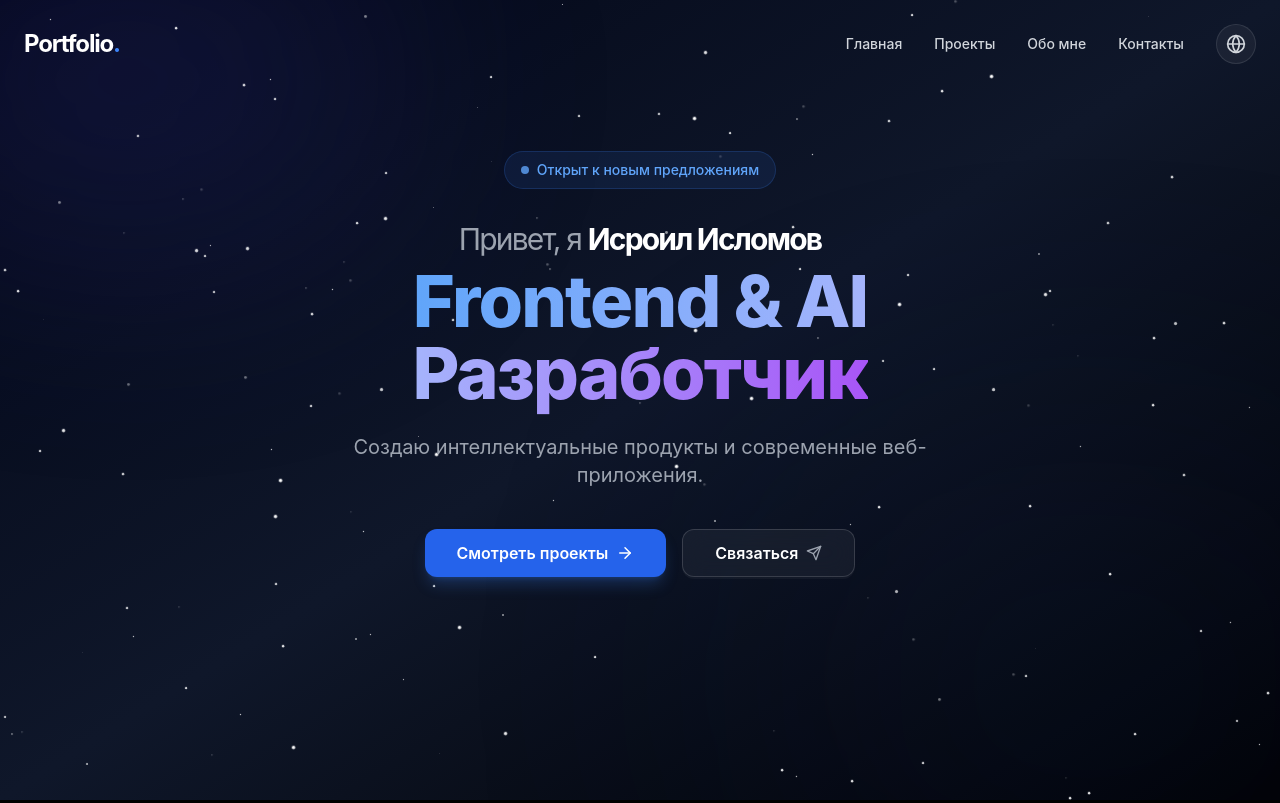
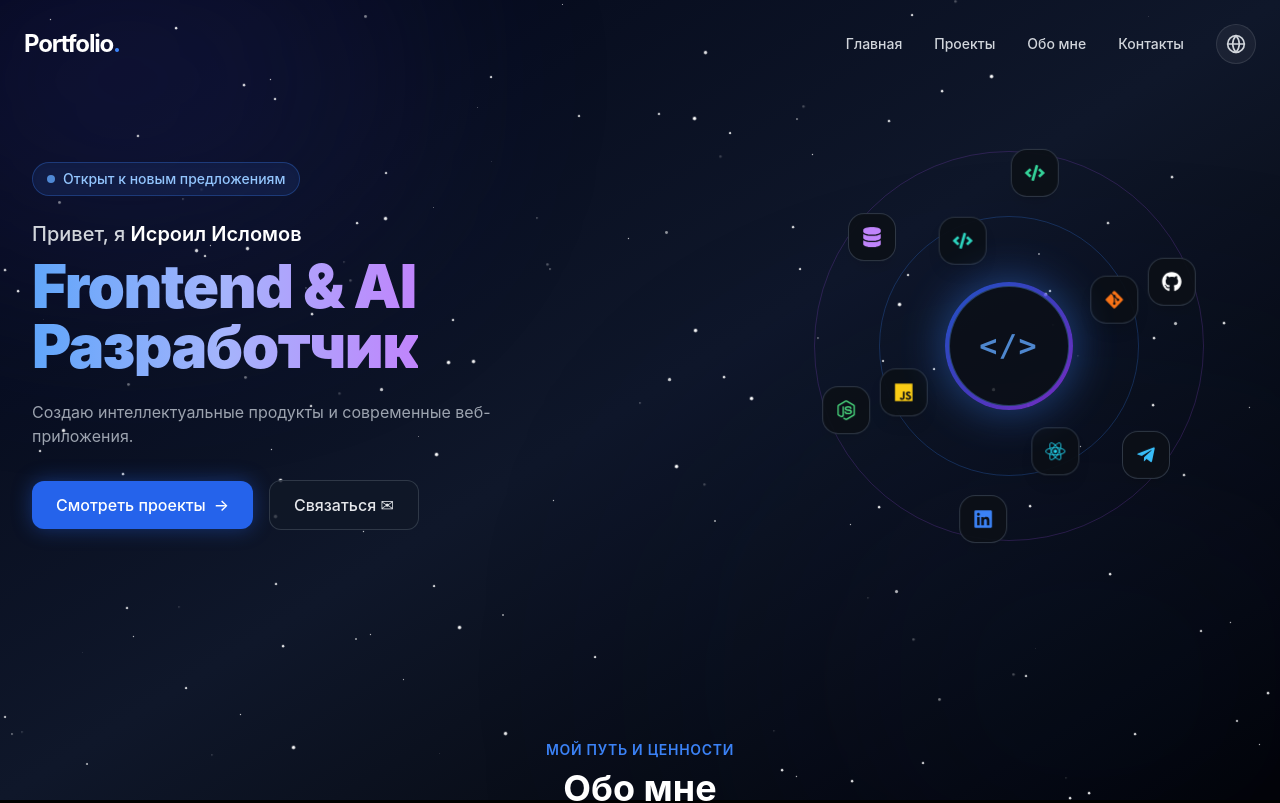
Before and after one commit to IsroilIslomov37/My-Portfolio, a React (Vite) app in the folder vite-project/: page / in a window 1280 px wide. Shown: the top 803 px of the page. Built offline with nearby package versions, Linux system fonts and the light colour scheme.

Commit message:
PlanetOrbit added

```diff
--- a/vite-project/src/components/About.jsx
+++ b/vite-project/src/components/About.jsx
@@ -1,3 +1,4 @@
+import React from 'react';
 import { useTranslation } from 'react-i18next';
 import SectionTitle from './SectionTitle';
 import { FiCode, FiBookOpen, FiMonitor, FiCheckCircle } from 'react-icons/fi';
@@ -6,13 +7,13 @@ const About = () => {
   const { t } = useTranslation();
 
   return (
-    <section id="about" className="py-20 px-6 max-w-7xl mx-auto">
+    <section id="about" className="py-16 px-6 max-w-7xl mx-auto">
       <SectionTitle
         title={t('about.title')}
         subtitle={t('about.subtitle')}
       />
 
-      <div className="grid grid-cols-1 lg:grid-cols-12 gap-8 items-stretch">
+      <div className="grid grid-cols-1 lg:grid-cols-12 gap-6 items-stretch">
         {/* Карточки слева */}
         <div className="lg:col-span-4 flex flex-col gap-4">
           <div className="bg-white/5 border border-white/10 backdrop-blur-md rounded-2xl p-6 flex items-center gap-4 hover:border-white/20 transition-all">
@@ -66,7 +67,7 @@ const About = () => {
           </div>
 
           {/* Список преимуществ */}
-          <div className="grid grid-cols-1 sm:grid-cols-2 gap-4 mt-8 pt-6 border-t border-white/10">
+          <div className="grid grid-cols-1 sm:grid-cols-2 gap-4 mt-6 pt-6 border-t border-white/10">
             <div className="flex items-center gap-3 text-sm text-gray-200">
               <FiCheckCircle className="text-cyan-400 text-lg flex-shrink-0" />
               <span>{t('about.feat_1')}</span>
--- a/vite-project/src/components/Hero.jsx
+++ b/vite-project/src/components/Hero.jsx
@@ -1,51 +1,60 @@
-import { useTranslation } from 'react-i18next';
-import { Button } from 'antd';
-import { FiArrowRight, FiSend } from 'react-icons/fi';
+import React from 'react';
+import PlanetOrbit from './PlanetOrbit';
 
 const Hero = () => {
-  const { t } = useTranslation();
+  return (
+    <section className="relative pt-28 pb-12 px-4 sm:px-6 lg:px-8 overflow-hidden">
 
-  return (
-    <section id="hero" className="min-h-[85vh] flex flex-col items-center justify-center text-center px-6 pt-12 relative">
-      <div className="inline-flex items-center gap-2 px-4 py-2 rounded-full bg-blue-500/10 border border-blue-500/20 text-blue-400 text-xs sm:text-sm font-medium mb-8 animate-fade-in">
+      {/* Главный контейнер на 2 колонки */}
+      <div className="max-w-7xl w-full mx-auto grid grid-cols-1 lg:grid-cols-12 gap-12 items-center">
+
+        {/* ЛЕВАЯ КОЛОНКА: Текст, бейдж и кнопки */}
+        <div className="lg:col-span-7 flex flex-col items-center lg:items-start text-center lg:text-left space-y-6">
+
+          {/* Бейдж */}
+          <div className="inline-flex items-center gap-2 px-3.5 py-1.5 rounded-full bg-blue-950/60 border border-blue-500/30 text-blue-300 text-xs sm:text-sm font-medium shadow-inner">
             <span className="w-2 h-2 rounded-full bg-blue-400 animate-pulse"></span>
-        {t('hero.badge')}
+            Открыт к новым предложениям
           </div>
 
-      <h1 className="text-4xl sm:text-6xl md:text-7xl font-extrabold text-white tracking-tight mb-6 max-w-4xl leading-tight">
-        <span className="text-gray-400 font-normal block text-2xl sm:text-3xl mb-2">
-          {t('hero.greeting')} <span className="text-white font-bold">{t('hero.name')}</span>
-        </span>
-        <span className="bg-clip-text text-transparent bg-gradient-to-r from-blue-400 via-indigo-300 to-purple-500">
-          {t('hero.title_1')} {t('hero.title_2')}
-        </span>
+          {/* Заголовок */}
+          <div className="space-y-2">
+            <p className="text-gray-300 text-lg sm:text-xl font-medium">
+              Привет, я <span className="text-white font-semibold">Исроил Исломов</span>
+            </p>
+            <h1 className="text-4xl sm:text-6xl font-black tracking-tight leading-none text-transparent bg-clip-text bg-gradient-to-r from-blue-400 via-indigo-300 to-purple-400">
+              Frontend & AI <br className="hidden sm:inline" /> Разработчик
             </h1>
+          </div>
 
-      <p className="text-gray-400 text-base sm:text-lg md:text-xl max-w-2xl mb-10 leading-relaxed">
-        {t('hero.subtitle')}
+          {/* Описание */}
+          <p className="text-gray-400 text-sm sm:text-base max-w-lg">
+            Создаю интеллектуальные продукты и современные веб-приложения.
           </p>
 
-      <div className="flex flex-col sm:flex-row items-center gap-4">
-        <a href="#projects">
-          <Button
-            type="primary"
-            size="large"
-            className="bg-blue-600 hover:bg-blue-500 h-12 px-8 rounded-xl font-semibold flex items-center gap-2 shadow-lg shadow-blue-500/25 border-none"
+          {/* Кнопки */}
+          <div className="flex flex-wrap items-center justify-center lg:justify-start gap-4 pt-2">
+            <a
+              href="#projects"
+              className="px-6 py-3 rounded-xl bg-blue-600 hover:bg-blue-500 text-white font-medium text-sm sm:text-base shadow-[0_0_20px_rgba(37,99,235,0.4)] transition-all duration-300 flex items-center gap-2"
             >
-            {t('hero.btn_projects')}
-            <FiArrowRight className="text-lg" />
-          </Button>
+              Смотреть проекты <span>→</span>
             </a>
+            <a
+              href="#contact"
+              className="px-6 py-3 rounded-xl bg-[#111827]/80 hover:bg-[#1f2937] text-gray-200 border border-gray-700/80 font-medium text-sm sm:text-base transition-all duration-300 flex items-center gap-2"
+            >
+              Связаться ✉
+            </a>
+          </div>
 
-        <a href="#contact">
-          <Button
-            size="large"
-            className="bg-white/5 hover:bg-white/10 text-white border-white/15 h-12 px-8 rounded-xl font-semibold flex items-center gap-2 backdrop-blur-md"
-          >
-            {t('hero.btn_contact')}
-            <FiSend className="text-base text-gray-400" />
-          </Button>
-        </a>
+        </div>
+
+        {/* ПРАВАЯ КОЛОНКА: Анимированная планета с орбитами */}
+        <div className="lg:col-span-5 flex justify-center">
+          <PlanetOrbit />
+        </div>
+
       </div>
     </section>
   );
--- /dev/null
+++ b/vite-project/src/components/PlanetOrbit.jsx
@@ -0,0 +1,108 @@
+import React from 'react';
+import {
+  FaGithub,
+  FaTelegramPlane,
+  FaLinkedin,
+  FaReact,
+  FaJs,
+  FaGitAlt,
+  FaNodeJs,
+  FaDatabase,
+  FaCode
+} from 'react-icons/fa';
+
+const PlanetOrbit = () => {
+  // Внутренняя орбита (ближе к центру)
+  const innerSatellites = [
+    { icon: <FaReact className="text-cyan-400 text-xl" />, label: 'React', angle: 0 },
+    { icon: <FaJs className="text-yellow-400 text-xl" />, label: 'JavaScript', angle: 90 },
+    { icon: <FaCode className="text-teal-400 text-xl" />, label: 'Frontend', angle: 180 },
+    { icon: <FaGitAlt className="text-orange-500 text-xl" />, label: 'Git', angle: 270 },
+  ];
+
+  // Внешняя орбита (дальше от центра)
+  const outerSatellites = [
+    { icon: <FaGithub className="text-white text-xl" />, label: 'GitHub', link: 'https://github.com/IsroilIslomov37', angle: 30 },
+    { icon: <FaTelegramPlane className="text-sky-400 text-xl" />, label: 'Telegram', link: 'https://t.me/islomv_047', angle: 90 },
+    { icon: <FaLinkedin className="text-blue-500 text-xl" />, label: 'LinkedIn', link: 'https://www.linkedin.com/in/islomovisroil37', angle: 150 },
+    { icon: <FaNodeJs className="text-green-400 text-xl" />, label: 'Node.js', angle: 210 },
+    { icon: <FaDatabase className="text-purple-400 text-xl" />, label: 'Database', angle: 270 },
+    { icon: <FaCode className="text-emerald-400 text-xl" />, label: 'AI Apps', angle: 330 },
+  ];
+
+  return (
+    <div className="relative w-[340px] h-[340px] sm:w-[420px] sm:h-[420px] mx-auto flex items-center justify-center my-6">
+
+      {/* Фоновые орбитальные кольца */}
+      <div className="absolute w-[220px] h-[220px] sm:w-[260px] sm:h-[260px] rounded-full border border-blue-500/25 pointer-events-none"></div>
+      <div className="absolute w-[320px] h-[320px] sm:w-[390px] sm:h-[390px] rounded-full border border-purple-500/20 pointer-events-none"></div>
+
+      {/* Центральная планета со знаком </> */}
+      <div className="relative z-10 w-28 h-28 sm:w-32 sm:h-32 rounded-full bg-gradient-to-br from-blue-600 via-indigo-600 to-purple-600 p-1 shadow-[0_0_45px_rgba(59,130,246,0.6)] flex items-center justify-center animate-pulse">
+        <div className="w-full h-full rounded-full bg-[#0b0f17] flex items-center justify-center border border-blue-400/40">
+          <span className="text-blue-400 font-mono text-3xl font-black tracking-wider">&lt;/&gt;</span>
+        </div>
+      </div>
+
+      {/* Внутренняя орбита (вращается по часовой стрелке) */}
+      <div className="absolute inset-0 flex items-center justify-center animate-[spin_35s_linear_infinite] pointer-events-none">
+        {innerSatellites.map((item, index) => {
+          const radius = 115;
+          const radian = (item.angle * Math.PI) / 180;
+          const x = Math.cos(radian) * radius;
+          const y = Math.sin(radian) * radius;
+
+          return (
+            <div
+              key={`inner-${index}`}
+              style={{ transform: `translate(${x}px, ${y}px)` }}
+              className="absolute pointer-events-auto"
+            >
+              {/* Контр-вращение, чтобы иконка оставалась ровной */}
+              <div className="w-11 h-11 sm:w-12 sm:h-12 rounded-2xl bg-[#0b0f17]/95 border border-gray-700/80 flex items-center justify-center shadow-lg hover:border-blue-500 hover:scale-110 transition-all duration-300 group cursor-pointer animate-[spin_35s_linear_infinite_reverse]">
+                {item.icon}
+                <span className="absolute -bottom-6 opacity-0 group-hover:opacity-100 transition-all duration-200 bg-slate-900 text-white text-[10px] font-medium px-2 py-0.5 rounded-md border border-gray-700 whitespace-nowrap shadow-md pointer-events-none">
+                  {item.label}
+                </span>
+              </div>
+            </div>
+          );
+        })}
+      </div>
+
+      {/* Внешняя орбита (вращается против часовой стрелки) */}
+      <div className="absolute inset-0 flex items-center justify-center animate-[spin_45s_linear_infinite_reverse] pointer-events-none">
+        {outerSatellites.map((item, index) => {
+          const radius = 175;
+          const radian = (item.angle * Math.PI) / 180;
+          const x = Math.cos(radian) * radius;
+          const y = Math.sin(radian) * radius;
+
+          const Component = item.link ? 'a' : 'div';
+          const extraProps = item.link ? { href: item.link, target: '_blank', rel: 'noopener noreferrer' } : {};
+
+          return (
+            <div
+              key={`outer-${index}`}
+              style={{ transform: `translate(${x}px, ${y}px)` }}
+              className="absolute pointer-events-auto"
+            >
+              <Component
+                {...extraProps}
+                className="w-11 h-11 sm:w-12 sm:h-12 rounded-2xl bg-[#0b0f17]/95 border border-gray-700/80 flex items-center justify-center shadow-lg hover:border-blue-500 hover:scale-110 transition-all duration-300 group cursor-pointer animate-[spin_45s_linear_infinite]"
+              >
+                {item.icon}
+                <span className="absolute -bottom-6 opacity-0 group-hover:opacity-100 transition-all duration-200 bg-slate-900 text-white text-[10px] font-medium px-2 py-0.5 rounded-md border border-gray-700 whitespace-nowrap shadow-md pointer-events-none">
+                  {item.label}
+                </span>
+              </Component>
+            </div>
+          );
+        })}
+      </div>
+
+    </div>
+  );
+};
+
+export default PlanetOrbit;
```
Lines whose indentation alone changed are shown as unchanged.
